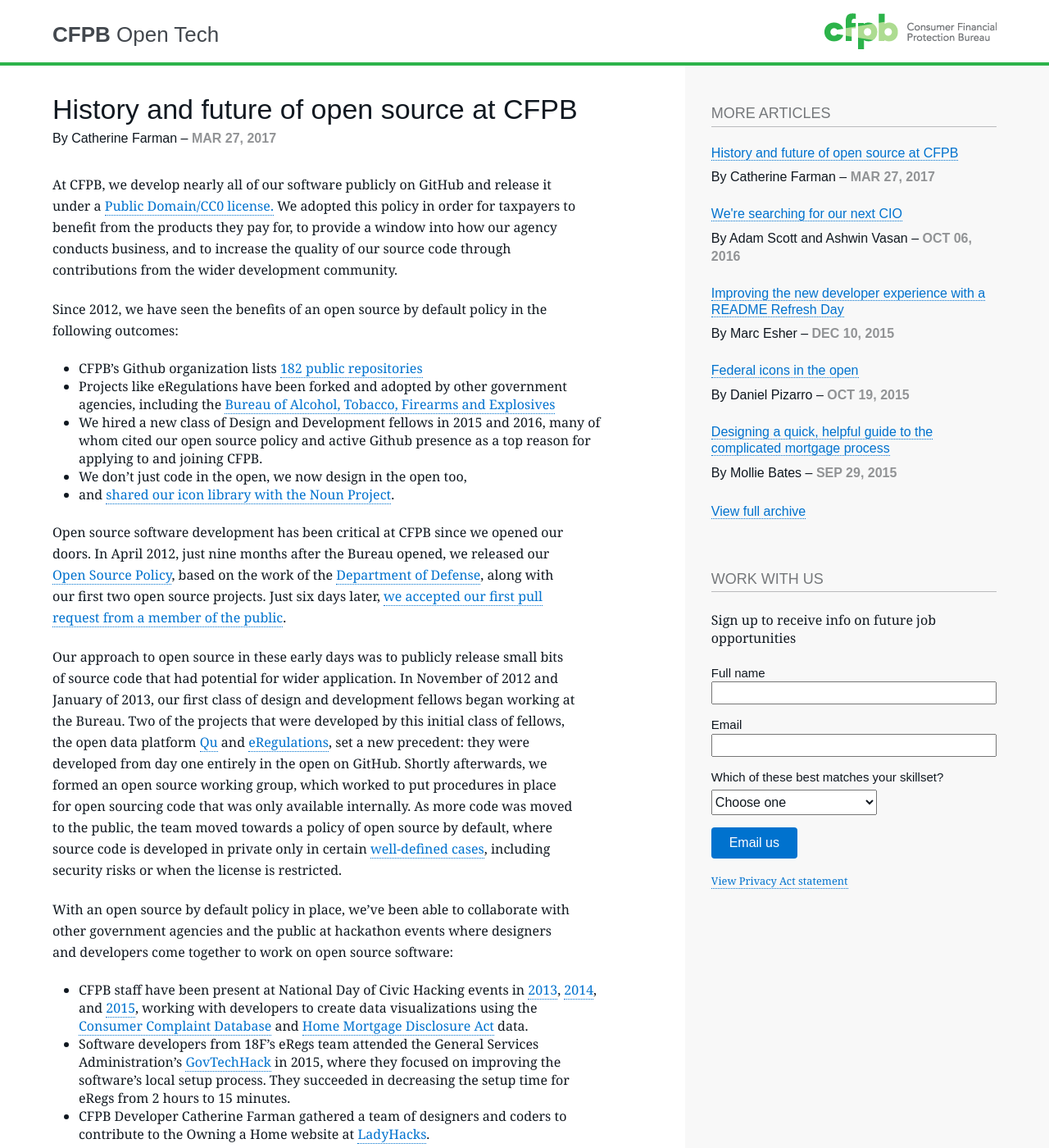
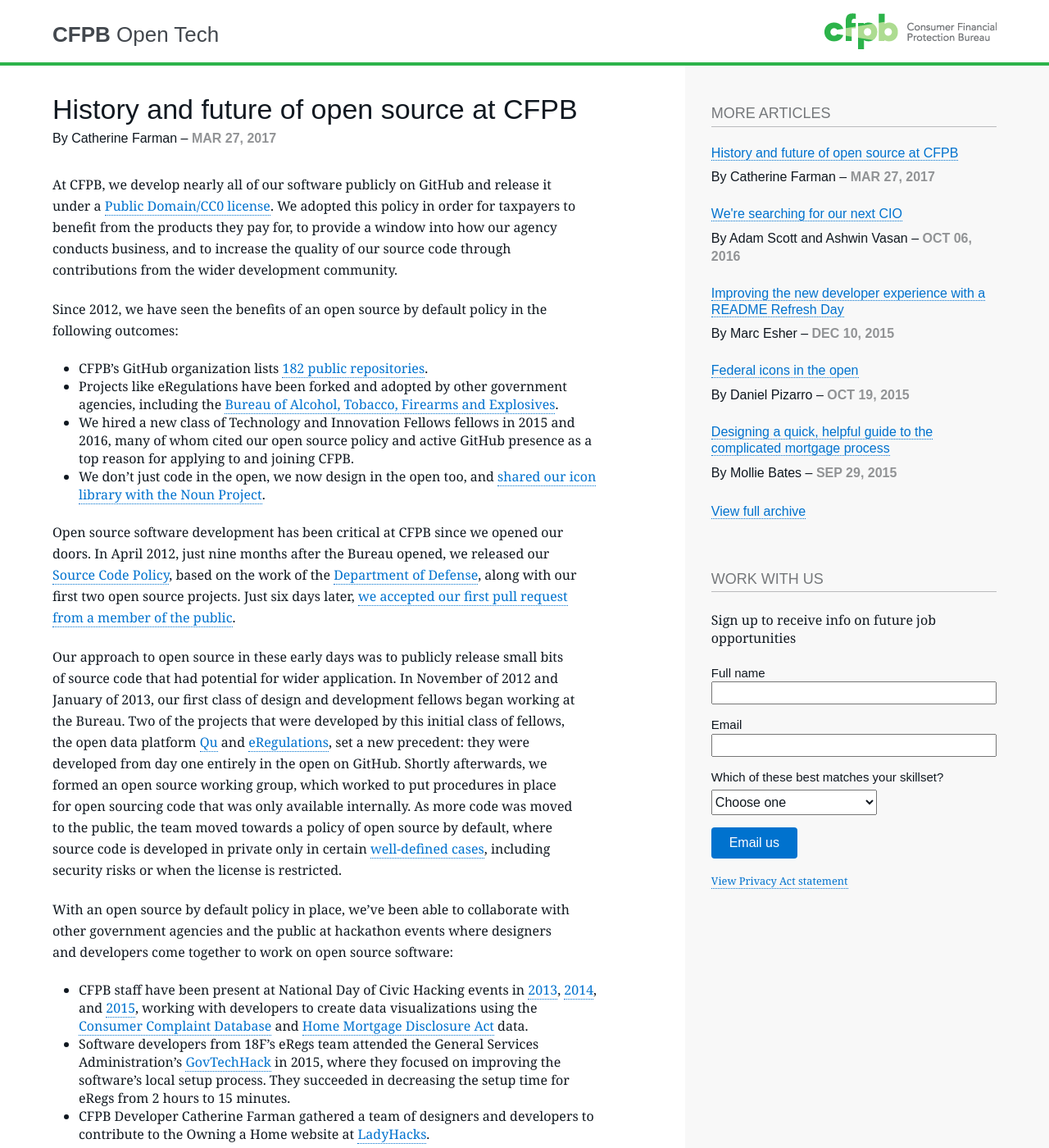
Before and after one commit to cfpb/cfpb.github.io, a Jekyll site: the page built from _posts/2017-03-27-open source update.md, in a window 1280 px wide and 1400 px high. Shown: the whole window at 82% size. Built offline with Jekyll 4.4.1, drawn with Linux system fonts in a browser that asks for light colours; nearby versions of some CDN libraries; some web fonts are replaced; some of the changed text lies outside the part shown.

Commit message:
minor copyedits, removed timeline iframe due to missing images

```diff
--- a/_posts/2017-03-27-open source update.md
+++ b/_posts/2017-03-27-open source update.md
@@ -9,7 +9,7 @@
 
 At CFPB, we develop nearly all of our software publicly on GitHub
 and release it under a
-[Public Domain/CC0 license.](https://github.com/cfpb/source-code-policy/blob/gh-pages/TERMS.md)
+[Public Domain/CC0 license](https://github.com/cfpb/source-code-policy/blob/gh-pages/TERMS.md).
 We adopted this policy in order for taxpayers to benefit from the products they pay for,
 to provide a window into how our agency conducts business,
 and to increase the quality of our source code through contributions
@@ -18,18 +18,18 @@
 Since 2012, we have seen the benefits of an open source by default policy
 in the following outcomes:
 
-- CFPB’s Github organization lists [182 public repositories](https://github.com/cfpb)
+- CFPB’s GitHub organization lists [182 public repositories](https://github.com/cfpb).
 - Projects like eRegulations have been forked and adopted by other government agencies,
-including the [Bureau of Alcohol, Tobacco, Firearms and Explosives](https://atf-eregs.18f.gov/)
-- We hired a new class of Design and Development fellows in 2015 and 2016,
-many of whom cited our open source policy and active Github presence
+including the [Bureau of Alcohol, Tobacco, Firearms and Explosives](https://atf-eregs.18f.gov/).
+- We hired a new class of Technology and Innovation Fellows fellows in 2015 and 2016,
+many of whom cited our open source policy and active GitHub presence
 as a top reason for applying to and joining CFPB.
 - We don’t just code in the open, we now design in the open too,
-- and [shared our icon library with the Noun Project](https://cfpb.github.io/articles/federal-icons-in-the-open/).
+and [shared our icon library with the Noun Project](https://cfpb.github.io/articles/federal-icons-in-the-open/).
 
 Open source software development has been critical at CFPB since we opened our doors.
 In April 2012, just nine months after the Bureau opened,
-we released our [Open Source Policy](http://www.consumerfinance.gov/blog/the-cfpbs-source-code-policy-open-and-shared/),
+we released our [Source Code Policy](https://www.consumerfinance.gov/blog/the-cfpbs-source-code-policy-open-and-shared/),
 based on the work of the [Department of Defense](http://dodcio.defense.gov/OpenSourceSoftwareFAQ.aspx#OSS_and_DoD_Policy),
 along with our first two open source projects.
 Just six days later,
@@ -56,16 +56,16 @@
 to work on open source software:
 
 - CFPB staff have been present at National Day of Civic Hacking events
-in [2013](http://www.consumerfinance.gov/blog/we-participated-in-the-national-day-of-civic-hacking/),
-[2014](http://www.consumerfinance.gov/blog/we-participated-in-the-national-day-of-civic-hacking-again/),
-and [2015](http://www.consumerfinance.gov/blog/we-participated-in-the-national-day-of-civic-hacking-2015/),
-working with developers to create data visualizations using the [Consumer Complaint Database](http://www.consumerfinance.gov/complaintdatabase/)
+in [2013](https://www.consumerfinance.gov/blog/we-participated-in-the-national-day-of-civic-hacking/),
+[2014](https://www.consumerfinance.gov/blog/we-participated-in-the-national-day-of-civic-hacking-again/),
+and [2015](https://www.consumerfinance.gov/blog/we-participated-in-the-national-day-of-civic-hacking-2015/),
+working with developers to create data visualizations using the [Consumer Complaint Database](https://www.consumerfinance.gov/complaintdatabase/)
 and [Home Mortgage Disclosure Act](http://www.consumerfinance.gov/hmda) data.
 - Software developers from 18F’s eRegs team attended the General Services Administration’s
 [GovTechHack](https://18f.gsa.gov/2015/04/02/govtechhack-hacking-for-civic-improvement/) in 2015,
 where they focused on improving the software’s local setup process.
 They succeeded in decreasing the setup time for eRegs from 2 hours to 15 minutes.
-- CFPB Developer Catherine Farman gathered a team of designers and coders
+- CFPB Developer Catherine Farman gathered a team of designers and developers
 to contribute to the Owning a Home website at [LadyHacks](http://ladyhacks.org/press/recap-from-2015).
 
 These experiences led us to create internal guidelines for attending these events
@@ -91,5 +91,3 @@
 might continue to evolve our approach to open source software,
 we’d encourage you to
 [discuss the Federal Open Source Policy on GitHub.](https://github.com/whitehouse/source-code-policy/issues/)
-
-<iframe width="640" height="650" src="https://cdn.knightlab.com/libs/timeline3/latest/embed/index.html?source=1Hr66qNKhDf85BRFeyBzTQ9rN5Z84B_JP-_ZSqH2YIIw&font=Default&lang=en&initial_zoom=2&height=650"> </iframe>
```
Also changed, not shown: other parts of _posts/2017-03-27-open source update.md (+3 -3 lines).
